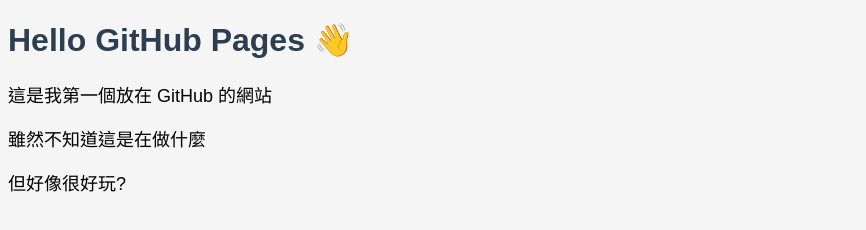
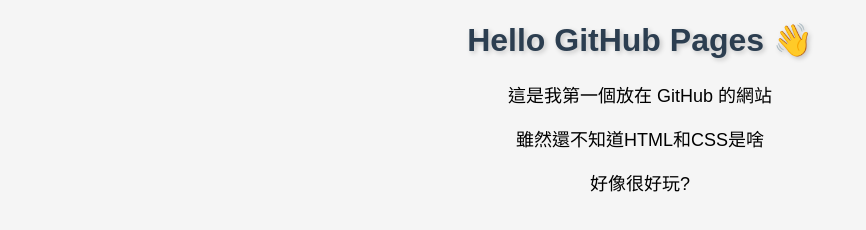
Before and after one commit to kilenliu/simple_pages, a plain HTML site: page index.html in a window 1280 px wide. Shown: the whole page, without its empty margins (0-866 px from the left). Drawn offline with Linux system fonts and the light colour scheme.

Commit message:
Center title and add text shadow

```diff
--- a/index.html
+++ b/index.html
@@ -11,17 +11,20 @@
 
   h1 {
     color: #2c3e50;
+    text-align: center;
+    text-shadow: 2px 2px 5px rgba(0,0,0,0.2);
   }
 
   p {
     font-size: 18px;
+    text-align: center;
   }
 </style>
 </head>
 <body>
   <h1>Hello GitHub Pages 👋</h1>
   <p>這是我第一個放在 GitHub 的網站</p>
-  <p>雖然不知道這是在做什麼</p>
-  <p>但好像很好玩?</p>
+  <p>雖然還不知道HTML和CSS是啥</p>
+  <p>好像很好玩?</p>
 </body>
 </html>
```
